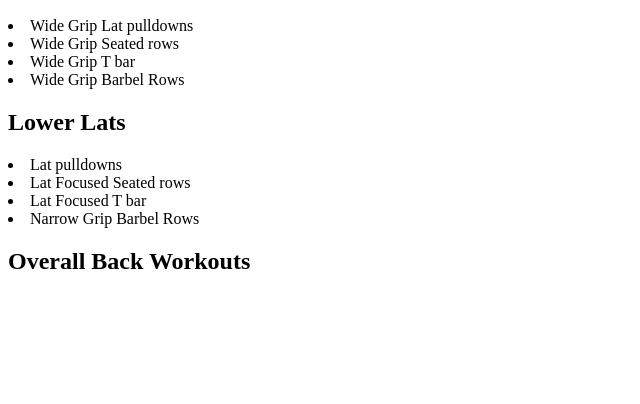
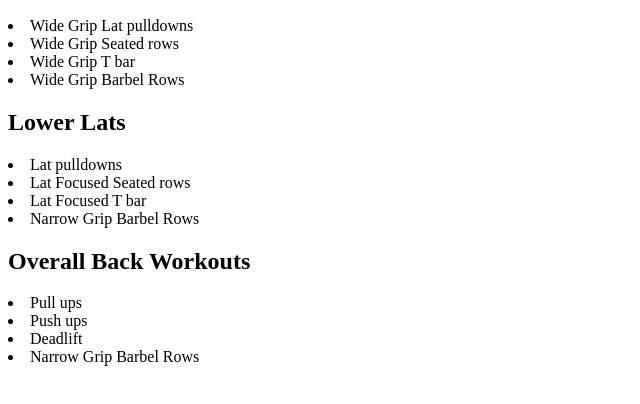
Before and after one commit to ntrempz/GoIT-Homework1, a plain HTML site: page index.html in a window 1280 px wide. Shown: the part 110-514 px from the top of the page, without its empty margins (0-640 px from the left). Drawn offline with Linux system fonts and the light colour scheme.

Commit message:
Update index.html

```diff
--- a/index.html
+++ b/index.html
@@ -18,5 +18,9 @@
         <li>Lat Focused T bar</li>
         <li>Narrow Grip Barbel Rows</li>
     <H2>Overall Back Workouts</H2>
+         <li>Pull ups</li>
+        <li>Push ups</li>
+        <li>Deadlift</li>
+        <li>Narrow Grip Barbel Rows</li>
 </body>
 </html>
```
